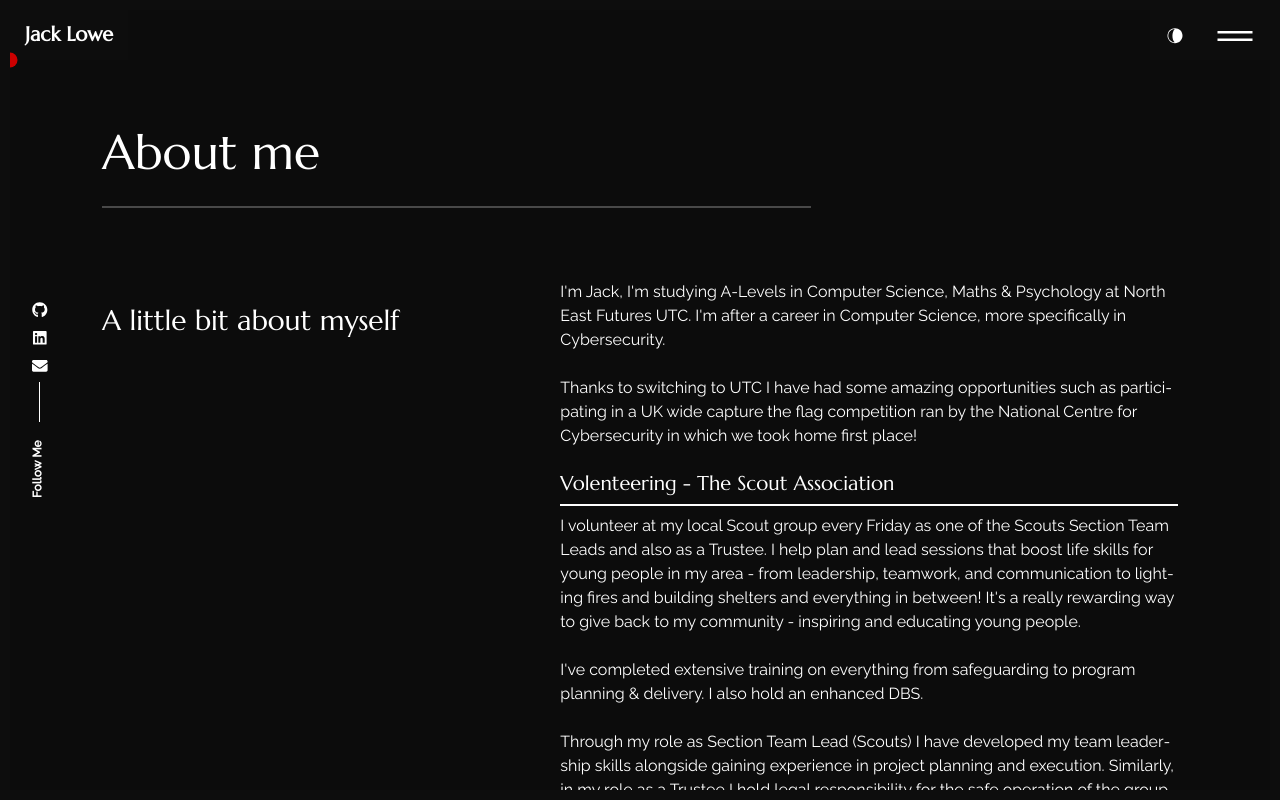
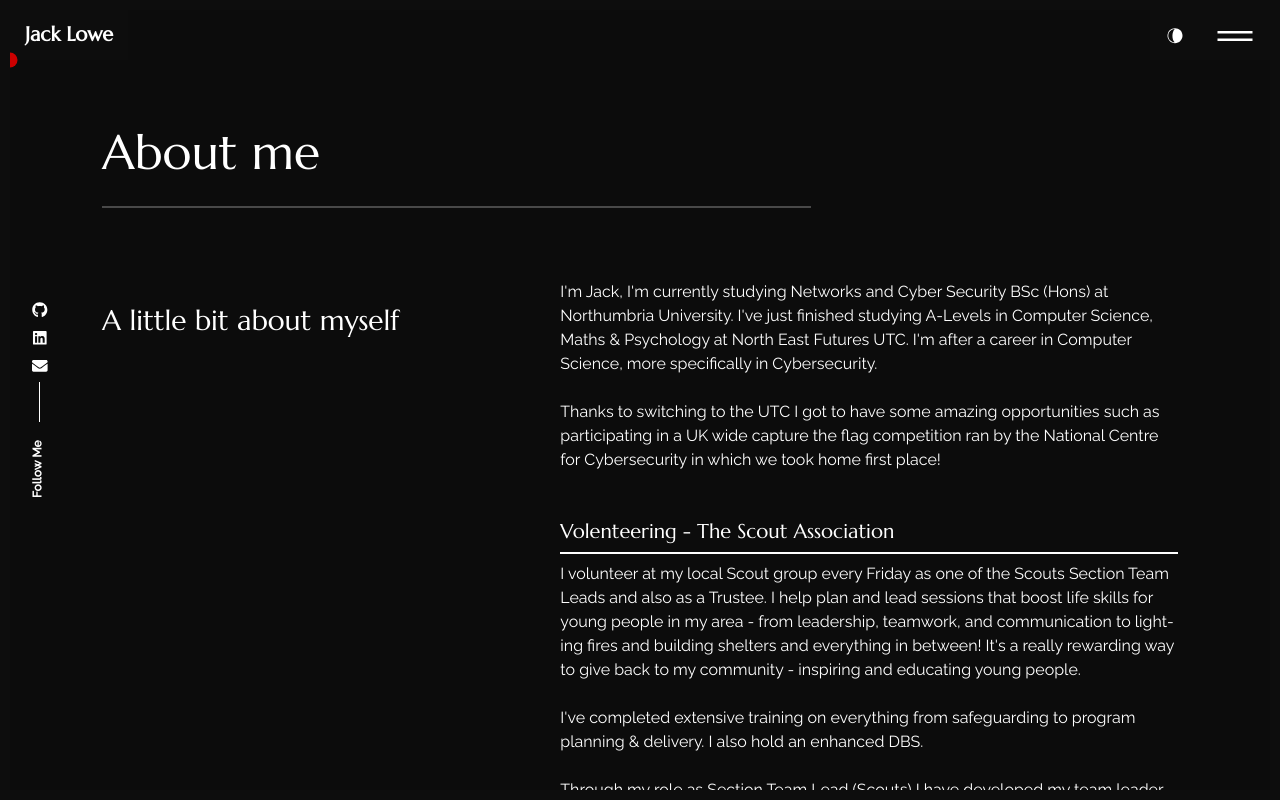
Before and after one commit to Jack-Lowe-7/site, a React (Create React App) app in the folder my-react-app/: page /about in a window 1280 px wide. Shown: the top 800 px of the page. Built offline with nearby package versions, Linux system fonts and the light colour scheme.

Commit message:
padded about me

```diff
--- a/my-react-app/src/content_option.js
+++ b/my-react-app/src/content_option.js
@@ -17,7 +17,6 @@ const introdata = {
 
 const dataabout = {
     title: "A little bit about myself",
-    aboutme: "I'm Jack, I'm currently studying Networks and Cyber Security BSc (Hons) at Northumbria University. I've just finished studying A-Levels in Computer Science, Maths & Psychology at North East Futures UTC. I'm after a career in Computer Science, more specifically in Cybersecurity. Thanks to switching to the UTC I have had some amazing opportunities such as participating in a UK wide capture the flag competition ran by the National Centre for Cybersecurity in which we took home first place!",
 };
 
 //const worktimeline = [{
--- a/my-react-app/src/pages/about/index.js
+++ b/my-react-app/src/pages/about/index.js
@@ -29,7 +29,8 @@ export const About = () => {
           </Col>
           <Col lg="7" className="d-flex align-items-center">
             <div>
-              <p>I'm Jack, I'm studying A-Levels in Computer Science, Maths & Psychology at North East Futures UTC. I'm after a career in Computer Science, more specifically in Cybersecurity. <br/> <br/>Thanks to switching to UTC I have had some amazing opportunities such as participating in a UK wide capture the flag competition ran by the National Centre for Cybersecurity in which we took home first place!</p>
+              <p>I'm Jack, I'm currently studying Networks and Cyber Security BSc (Hons) at Northumbria University. I've just finished studying A-Levels in Computer Science, Maths & Psychology at North East Futures UTC. I'm after a career in Computer Science, more specifically in Cybersecurity.<br/><br/>Thanks to switching to the UTC I got to have some amazing opportunities such as participating in a UK wide capture the flag competition ran by the National Centre for Cybersecurity in which we took home first place!</p>
+              <br/>
               <h5 className="service__title">Volenteering - The Scout Association</h5>
               <p className="service_desc">I volunteer at my local Scout group every Friday as one of the Scouts Section Team Leads and also as a Trustee. I help plan and lead sessions that boost life skills for young people in my area - from leadership, teamwork, and communication to lighting fires and building shelters and everything in between! It's a really rewarding way to give back to my community - inspiring and educating young people.<br/> <br/> I've completed extensive training on everything from safeguarding to program planning & delivery. I also hold an enhanced DBS.<br/> <br/>Through my role as Section Team Lead (Scouts) I have developed my team leadership skills alongside gaining experience in project planning and execution. Similarly, in my role as a Trustee I hold legal responsibility for the safe operation of the group in line with both our internal policy (POR) and UK Law.</p>
             </div>
```
